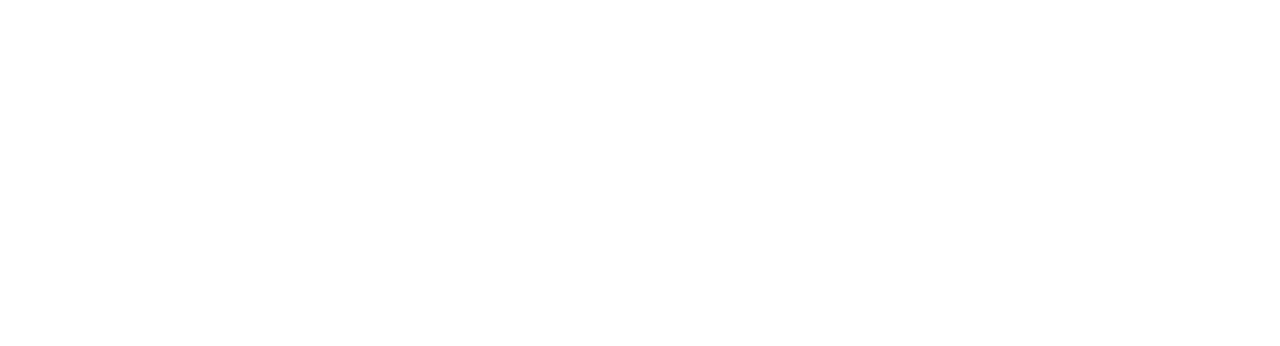
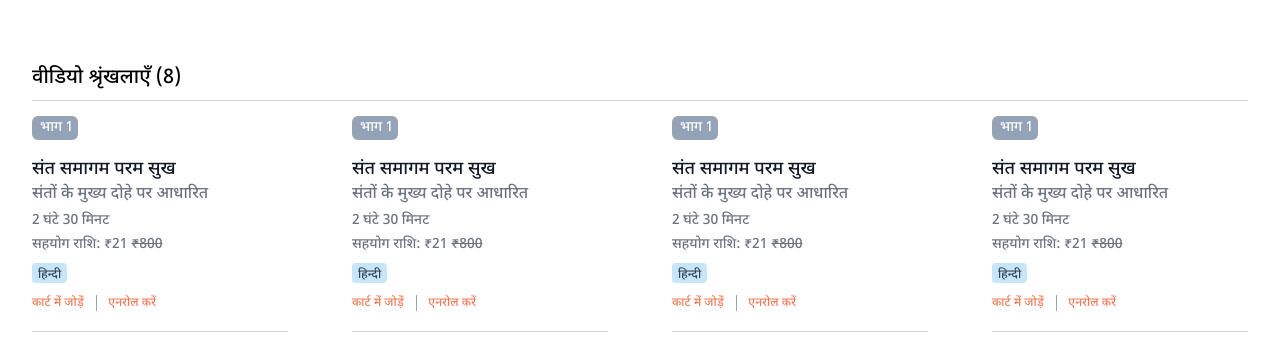
Before and after one commit to nishantparihar/CourseSellingPlatform, a React (Vite) app in the folder fe/: page / in a window 1280 px wide. Shown: the part 606-952 px from the top of the page. Before the commit the page ends 800 px from the top, so only its background shows below. Built offline with nearby package versions, Linux system fonts and the light colour scheme.

Commit message:
CardShow & Card completed

```diff
--- a/fe/src/components/BodyComponents/Main.jsx
+++ b/fe/src/components/BodyComponents/Main.jsx
@@ -1,4 +1,6 @@
 import Backward from "./MainComponents/Backward";
+import CardCount from "./MainComponents/CardCount";
+import CardShow from "./MainComponents/CardShow";
 import CourseDetails from "./MainComponents/CourseDetails";
 import PathShow from "./MainComponents/PathShow";
 
@@ -10,6 +12,8 @@
         <PathShow />
         <Backward />
         <CourseDetails />
+        <CardCount />
+        <CardShow />
 
       </>
     )
--- /dev/null
+++ b/fe/src/components/BodyComponents/MainComponents/Card.jsx
@@ -0,0 +1,61 @@
+
+
+
+
+export default function Card(){
+    return (
+        <a href="https://acharyaprashant.org/hi/video-modules/module/swo1" className="flex cursor-pointer flex-col justify-between space-y-2 overflow-hidden px-4 pt-4 hover:bg-slate-100 lg:rounded-lg lg:hover:shadow">
+            <div className="flex flex-col space-y-2 font-NotoSansDevanagari font-[500]">
+                <div className="self-start  pb-2">
+                    <div className="bg-[#94A3B8] pl-2 rounded-md">
+                        <span className=" text-white text-[14px]">भाग 1</span>&nbsp;
+                    </div>
+                </div>
+                <div className="flex w-full flex-col text-left">
+                    <div>
+                        <div className="text-lg font-medium leading-normal text-gray-900">
+                            <span>संत समागम परम सुख</span>
+                        </div>
+                        <div className="text-sm leading-normal text-gray-500 lg:text-base">
+                            <span>संतों के मुख्य दोहे पर आधारित</span>
+                        </div>
+                        <div className="pt-1 text-xs text-gray-500 lg:text-sm">
+                            <span>2 घंटे 30 मिनट</span>
+                        </div>
+                        <div className="pt-1 text-xs text-gray-500 lg:text-sm">
+                            <span>सहयोग राशि: ₹21</span>
+                            <del>
+                                <span className="pl-1">
+                                    <span>₹800</span>
+                                </span>
+                            </del>
+                        </div>
+                    </div>
+                    <div className="mt-2 flex flex-wrap text-xs">
+                        <div className="mr-1">
+                            <div className="rounded px-1.5 pt-1 text-xs text-slate-700 bg-[#C7E6F8]">
+                                <span>हिन्दी</span>
+                            </div>
+                        </div>
+                    </div>
+                </div>
+                <div>
+                    <div className="inline-flex items-center space-x-3 text-xs font-medium">
+                        <div className="cursor-pointer rounded-md text-center transition duration-150 text-[#ed7955] hover:text-[#9b5946]" onClick={()=>{window.location.href = 'https://acharyaprashant.org/hi/video-modules/series/course-series-eeb9d3'}}>
+                            <span>कार्ट में जोड़ें</span>
+                        </div>
+                        <div className="self-stretch  bg-gray-400">
+                            <div className="h-full w-[0.5px] "></div>
+                        </div>
+                        <div className="cursor-pointer rounded-md text-center transition duration-150 text-[#ed7955] hover:text-[#9b5946]" onClick={()=>{window.location.href = 'https://acharyaprashant.org/hi/login?page=https%3A%2F%2Facharyaprashant.org%2Fhi%2Fvideo-modules%2Fseries%2Fcourse-series-eeb9d3'}} >
+                            <span>एनरोल करें</span>
+                        </div>
+                    </div>
+                </div>
+            </div>
+            <div className="pt-2 ">
+                <div className=" h-[0.5px] w-full bg-gray-300"></div>
+            </div>
+        </a>
+    )
+}
--- /dev/null
+++ b/fe/src/components/BodyComponents/MainComponents/CardCount.jsx
@@ -0,0 +1,19 @@
+
+
+
+export default function CardCount() {
+
+    return (
+      <>
+        <div class="px-4 lg:px-8">
+            <div>
+                <div class="mt-8 text-lg font-medium md:mt-12 md:text-xl lg:mt-16">
+                    <span class="font-NotoSansDevanagari font-[500]">वीडियो श्रृंखलाएँ (8)</span>
+                </div>
+                <div class="mt-1 h-[0.5px] w-full bg-gray-300 md:mt-2">
+                </div>
+            </div>
+        </div>
+      </>
+    )
+}
--- /dev/null
+++ b/fe/src/components/BodyComponents/MainComponents/CardShow.jsx
@@ -0,0 +1,19 @@
+import Card from "./Card";
+
+
+export default function CardShow() {
+
+    return (
+        <div className="grid grid-cols-1 gap-x-4 md:grid-cols-2 md:gap-y-4 lg:grid-cols-3 lg:gap-x-8 lg:px-4 xl:grid-cols-4">
+                <Card />
+                <Card />
+                <Card />
+                <Card />
+                <Card />
+                <Card />
+                <Card />
+                <Card />
+
+        </div>
+    )
+}
--- a/fe/src/components/BodyComponents/MainComponents/CourseDetails.jsx
+++ b/fe/src/components/BodyComponents/MainComponents/CourseDetails.jsx
@@ -1,9 +1,11 @@
+import { useState } from "react"
 
 
 
 
 export default function CourseDetails() {
 
+    const [showReadMore, setShowReadMore] = useState(true);
     return (
       <>
         <div className="px-4 lg:px-8">
@@ -105,12 +107,25 @@
                                                             इस श्रृंखला में आचार्य जी ने संत कबीरदास, तुलसीदास, पलटूदास, दादू दयाल, सहजोबाई, मलूकदास, दरियादास, रविदास आदि संतों की वाणी पर चर्चा की है। जानिए उनके वचनों की जीवन में सार्थकता को आचार्य प्रशांत के साथ इस आसान वीडियो कोर्स में।
                         </span>
                     </div>
-                <div className="md:hidden">
+
+                {showReadMore ? <div className="md:hidden">
                     <span className="font-NotoSansDevanagari font-[500] text-[#6A5569]">जब-जब समाज में धर्म के प्रति अनादर बढ़ा है और आम-आदमी की चेतना को पाखंड ने घेरा है, तब-तब संतों ने अपने वचनों से हमारे मन को शीतलता प्रदान की है और सामाजिक...</span>
-                    <button className="cursor-pointer text-brand-600 hover:text-brand-800">
-                        <span className="font-NotoSansDevanagari font-[500] text-[#ed7955]">और पढ़ें</span>
+                    <button className="cursor-pointer text-[#ed7955] hover:text-[#9b5946]" onClick={()=> setShowReadMore(false)}>
+                        <span className="font-NotoSansDevanagari font-[500]">और पढ़ें</span>
+                    </button>
+                </div> :
+                <div class="md:hidden">
+                    <span class="font-NotoSansDevanagari font-[500] text-[#6A5569]">जब-जब समाज में धर्म के प्रति अनादर बढ़ा है और आम-आदमी की चेतना को पाखंड ने घेरा है, तब-तब संतों ने अपने वचनों से हमारे मन को शीतलता प्रदान की है और सामाजिक चेतना को शुद्ध किया है।
+
+                                                                                                        इस श्रृंखला में आचार्य जी ने संत कबीरदास, तुलसीदास, पलटूदास, दादू दयाल, सहजोबाई, मलूकदास, दरियादास, रविदास आदि संतों की वाणी पर चर्चा की है। जानिए उनके वचनों की जीवन में सार्थकता को
+                                                                                                        आचार्य प्रशांत के साथ इस आसान वीडियो कोर्स में।
+                    </span>
+                    <button class="cursor-pointer text-[#ed7955] hover:text-[#9b5946]"  onClick={()=> setShowReadMore(true)}>
+                        <span class="font-NotoSansDevanagari font-[500] ">कम दिखाएं</span>
                     </button>
                 </div>
+                }
+
             </div>
         </div>
     </div>
```
